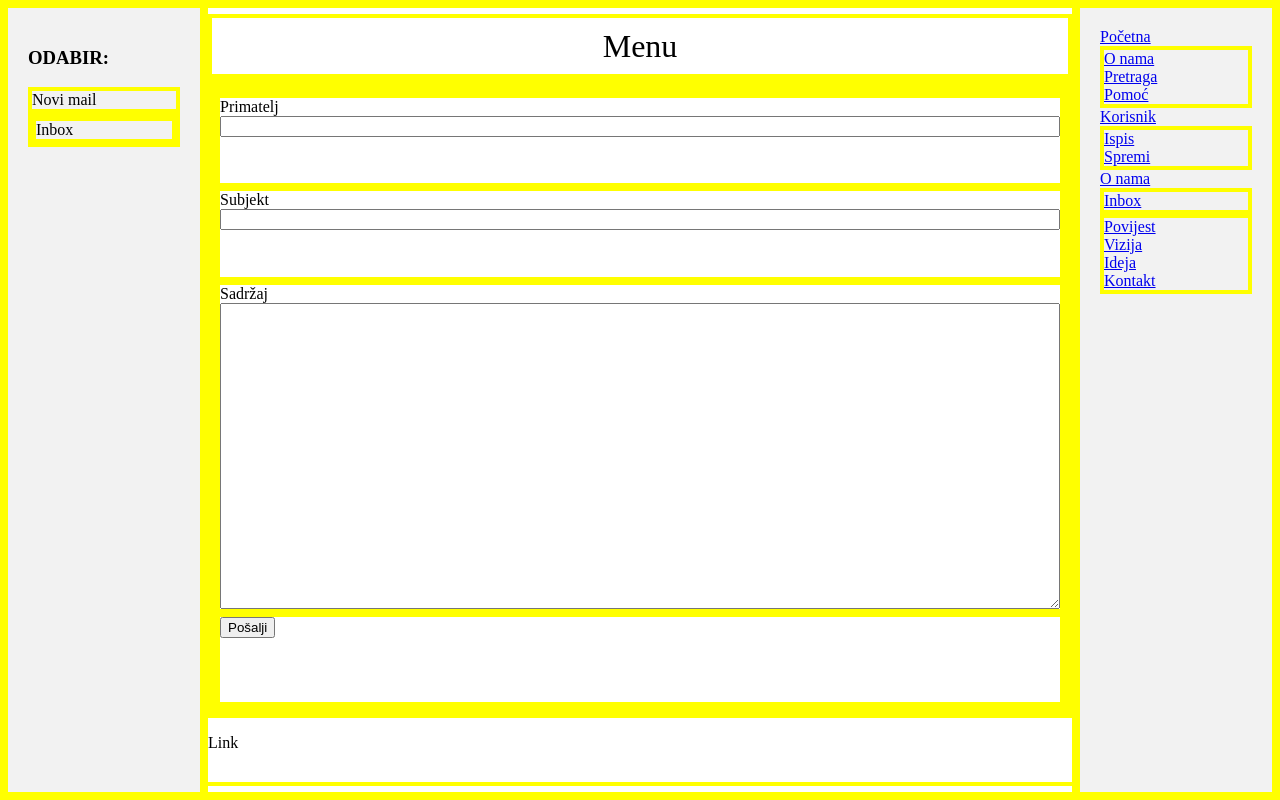
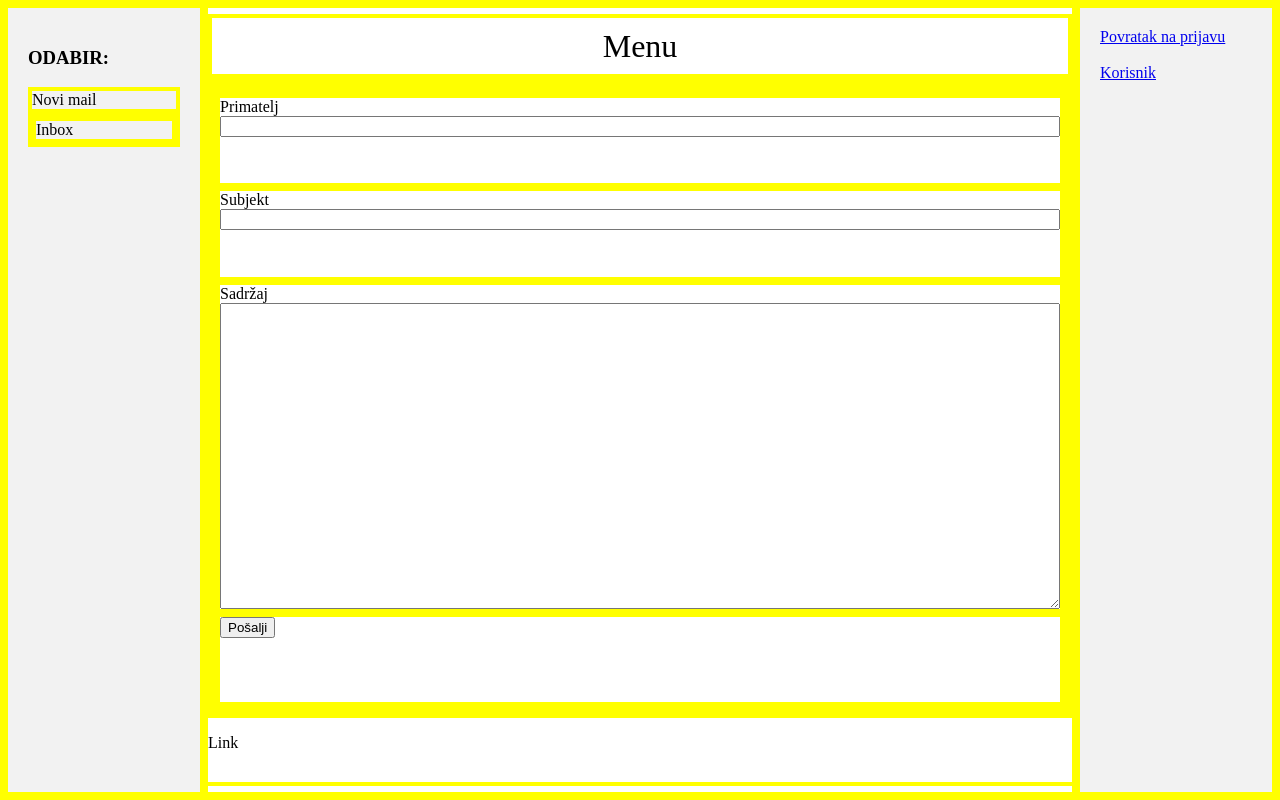
Before and after one commit to lfkovacic/miMail, a PHP site: page /client/pages/homepage.php in a window 1280 px wide. Run offline with PHP 8.4, Linux system fonts and the light colour scheme.

Commit message:
userDetails dorada

```diff
--- a/client/pages/homepage.php
+++ b/client/pages/homepage.php
@@ -48,26 +48,11 @@
         </div>
 
         <div class="sidebarMenu">
-            <a href="#" class="menu-button">Početna</a>
-            <div class="sub-menu">
-                <a href="#" class="sub-menu-button">O nama</a><br>
-                <a href="#" class="sub-menu-button">Pretraga</a><br>
-                <a href="#" class="sub-menu-button">Pomoć</a><br>
-            </div>
-            <a href="#" class="menu-button">Korisnik</a>
-            <div class="sub-menu">
-                <a href="#" class="sub-menu-button">Ispis</a><br>
-                <a href="#" class="sub-menu-button">Spremi</a><br>
-            </div>
-            <a href="#" class="menu-button">O nama</a>
-            <div class="sub-menu" id="inbox-submenu">
-                <a href="#" class="sub-menu-button">Inbox</a><br>
-            </div>
-            <div class="sub-menu">
-                <a href="#" class="sub-menu-button">Povijest</a><br>
-                <a href="#" class="sub-menu-button">Vizija</a><br>
-                <a href="#" class="sub-menu-button">Ideja</a><br>
-                <a href="#" class="sub-menu-button">Kontakt</a><br>
+
+            <a href="/client/pages/login.php" class="menu-button">Povratak na prijavu</a><br><br>
+
+            <a href="/client/pages/userMenu.php" class="menu-button">Korisnik</a>
+
             </div>
         </div>
     </div>
--- a/php/controller/impl/UserDetailsControllerImpl.php
+++ b/php/controller/impl/UserDetailsControllerImpl.php
@@ -6,8 +6,8 @@ $controller_uri = '/api/UserDetails';
 
 $UserDetailsController = new Controller(
     array(
-        new GetUserDetailsByUserId ('POST', $controller_uri.'/getUserDetails', true)
-
+        new GetUserDetailsByUserId ('POST', $controller_uri.'/getUserDetails', true),
+        new InsertUserDetails ('POST', $controller_uri.'/insertUserDetails', true)
     ),
     $controller_uri
 );
```
Also changed, not shown: client/api/loginService.js (+23 -0 lines), client/pages/userMenu.php (added, +13 -0 lines), php/controller/UserDetailsController.php (+37 -0 lines), php/service/UserDetailsService.php (+15 -0 lines).
